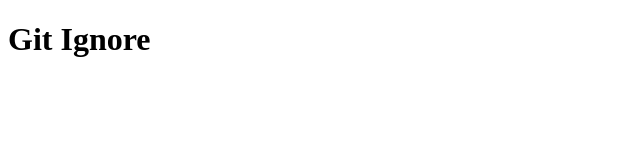
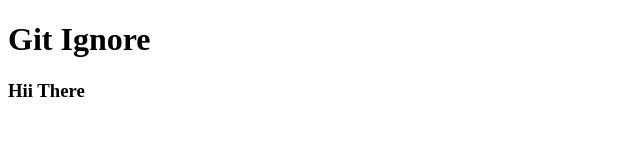
Before and after one commit to suyashm123/New-Repo, a plain HTML site: page index.html in a window 1280 px wide. Shown: the whole page, without its empty margins (0-640 px from the left). Drawn offline with Linux system fonts and the light colour scheme.

Commit message:
Modified

```diff
--- a/index.html
+++ b/index.html
@@ -7,6 +7,7 @@
 </head>
 <body>
    <h1>Git Ignore</h1>
+   <h3>Hii There</h3>
 
 </body>
 </html>
```
